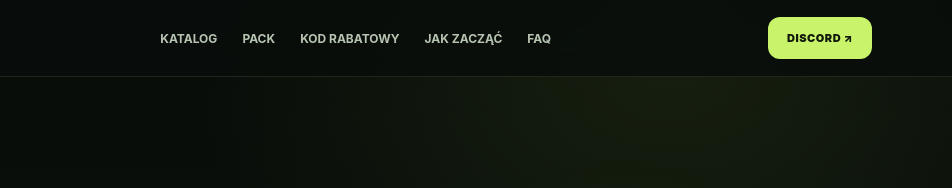
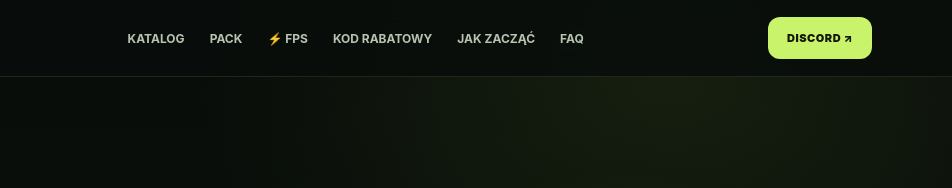
Before and after one commit to karas123ksa-dotcom/BananaShop, a website: page index.html in a window 1280 px wide. Shown: the top 188 px of the page, 328-1280 px from the left. Drawn offline with Linux system fonts and the light colour scheme.

Commit message:
Add visible FPS navigation link

```diff
--- a/index.html
+++ b/index.html
@@ -35,7 +35,7 @@ footer{padding:25px 0;border-top:1px solid var(--line);color:#7f8b7b;font-size:1
 </style>
 </head>
 <body>
-<header><div class="wrap nav"><a class="brand" href="#top" aria-label="BananaShop — strona główna"><img class="brand-icon" src="banana-logo.svg" alt=""><span>BANANA<em>SHOP</em></span></a><nav class="links" aria-label="Nawigacja"><a href="#oferta">KATALOG</a><a href="#pack">PACK</a><a href="#rabat">KOD RABATOWY</a><a href="#jak">JAK ZACZĄĆ</a><a href="#faq">FAQ</a></nav><a class="nav-cta" href="https://discord.gg/9T4tF55jd" target="_blank" rel="noopener noreferrer">DISCORD ↗</a></div></header>
+<header><div class="wrap nav"><a class="brand" href="#top" aria-label="BananaShop — strona główna"><img class="brand-icon" src="banana-logo.svg" alt=""><span>BANANA<em>SHOP</em></span></a><nav class="links" aria-label="Nawigacja"><a href="#oferta">KATALOG</a><a href="#pack">PACK</a><a href="#pack">⚡ FPS</a><a href="#rabat">KOD RABATOWY</a><a href="#jak">JAK ZACZĄĆ</a><a href="#faq">FAQ</a></nav><a class="nav-cta" href="https://discord.gg/9T4tF55jd" target="_blank" rel="noopener noreferrer">DISCORD ↗</a></div></header>
 <main id="top">
 <div class="wrap hero"><div><span class="pill"><span class="pulse"></span> BANANSHOP • OFICJALNA STRONA</span><h1>WIĘCEJ NIŻ<br>ZWYKŁY <em>SHOP.</em></h1><p class="lead">Świąteczny katalog CraftCube, przejrzysta oferta i szybki kontakt z ekipą BananaShop. Sprawdź pakiety i poznaj promocję od 10 zł.</p><div class="actions"><a class="btn" href="#oferta">SPRAWDŹ OFERTĘ ↓</a><a class="btn secondary" href="https://discord.gg/9T4tF55jd" target="_blank" rel="noopener noreferrer">DOŁĄCZ NA DISCORD ↗</a></div><div class="micro">PROSTO • PRZEJRZYŚCIE • KONKRETNIE</div></div><div class="hero-art" aria-hidden="true"><div class="ring"></div><div class="spark s1"></div><div class="spark s2"></div><div class="banana-card"><img src="banana-logo.svg" alt="Logo BananaShop"></div><div class="art-label">BANANA ENERGY <b>✦ 2026</b></div></div></div>
 <div class="trustbar"><div class="wrap trust-grid"><div class="trust-item"><span class="trust-icon">✦</span><div><strong>Przejrzysty cennik</strong><small>Ceny widoczne od razu</small></div></div><div class="trust-item"><span class="trust-icon">🎫</span><div><strong>Kontakt na Discordzie</strong><small>Zapytaj ekipę przed zakupem</small></div></div><div class="trust-item"><span class="trust-icon">⚡</span><div><strong>Lekka strona</strong><small>Bez ciężkich animacji i bibliotek</small></div></div></div></div>
```
